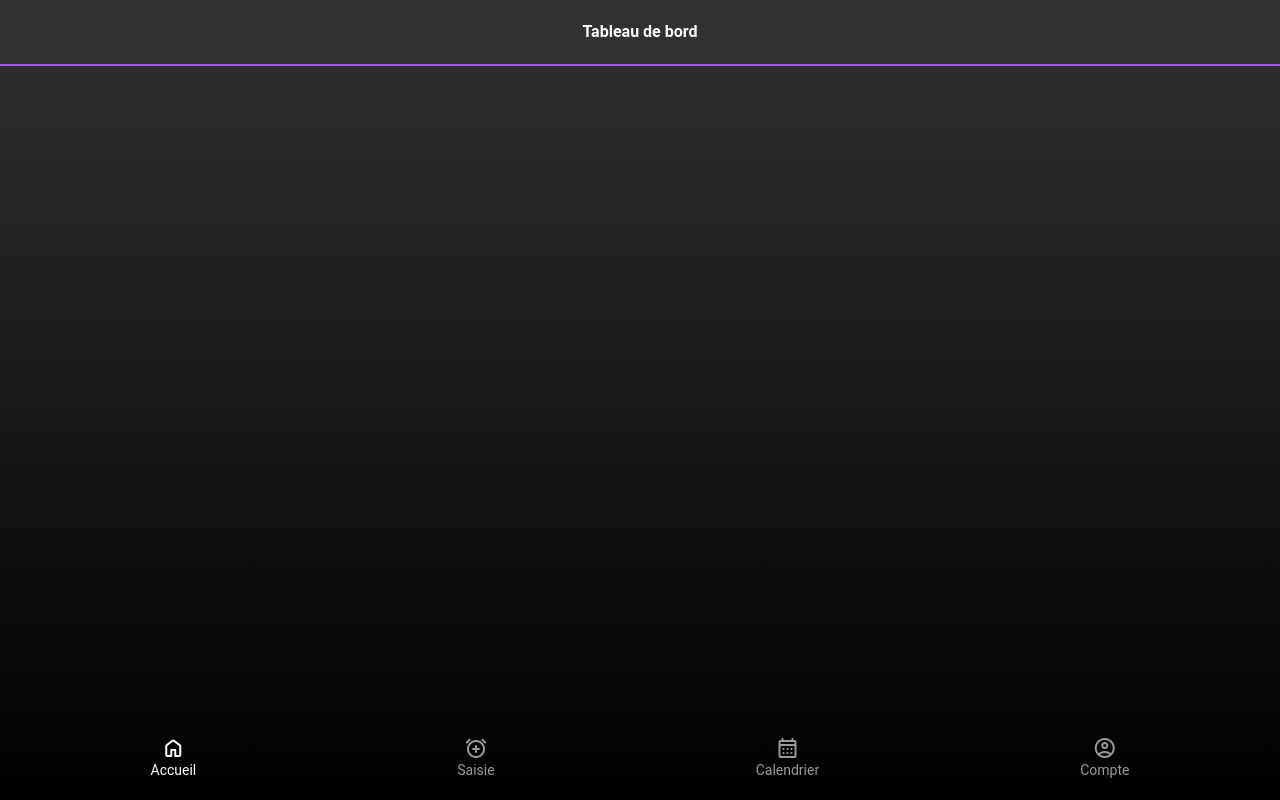
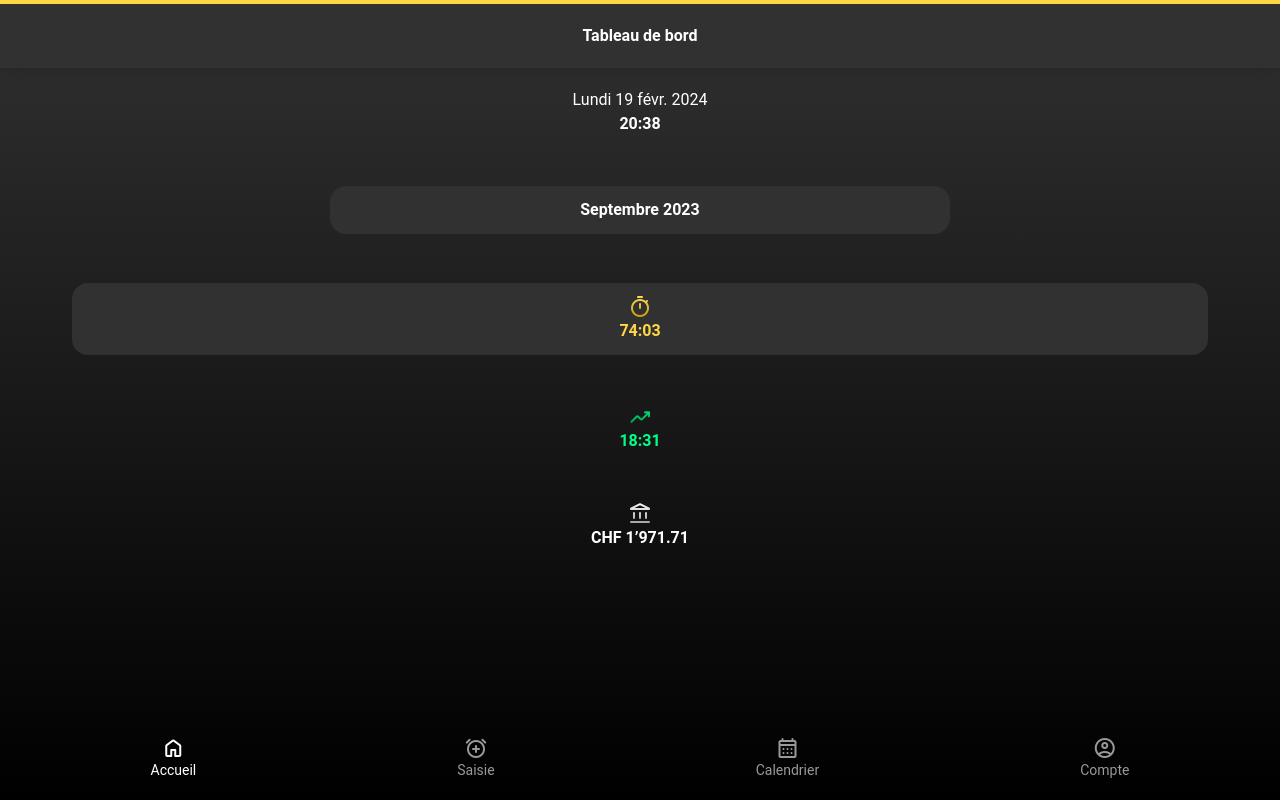
Before and after one commit to nicomeuwly/WageWizard, a Next.js app: page / in a window 1280 px wide. Built offline with nearby package versions, Linux system fonts and the light colour scheme.

Commit message:
begin home page

```diff
--- a/app/globalicon.css
+++ b/app/globalicon.css
@@ -3,3 +3,28 @@
 .material-symbols-rounded {
   font-variation-settings: "FILL" 0, "wght" 400, "GRAD" 0, "opsz" 24;
 }
+
+.green-symbol {
+  background: var(--green-gradient);
+  -webkit-background-clip: text;
+  background-clip: text;
+  -webkit-text-fill-color: transparent;
+}
+
+.red-symbol {
+  background: var(--red-gradient);
+  background-clip: text;
+  -webkit-text-fill-color: transparent;
+}
+
+.yellow-symbol {
+  background: var(--yellow-gradient);
+  background-clip: text;
+  -webkit-text-fill-color: transparent;
+}
+
+.silver-symbol {
+  background: var(--silver-gradient);
+  background-clip: text;
+  -webkit-text-fill-color: transparent;
+}
--- a/app/globals.css
+++ b/app/globals.css
@@ -4,20 +4,20 @@
 
 :root {
   /* Colors */
-  --bg-black: #000000;
-  --bg-gray: #313131;
+  --black: #000000;
+  --gray: #313131;
+  --gray-2: #454545;
   --text-primary: #ffffff;
   --text-secondary: #999999;
-  --yellow: #FFDC61;
+  --yellow: #FFD645;
   --red: #FF004D;
   --green: #00FF85;
-  --purple: #A35BFF;
   /* Gradients */
-  --bg-gradient: linear-gradient(#313131, #000000);
-  --yellow-gradient: linear-gradient(#FFDC61, #C79B00);
-  --red-gradient: linear-gradient(#FF004D, #860028);
-  --green-gradient: linear-gradient(#00FF85, #008243);
-  --purple-gradient: linear-gradient(#A35BFF, #430098);
+  --bg-gradient: -webkit-linear-gradient(#313131, #000000);
+  --yellow-gradient: -webkit-linear-gradient(#FFDC61, #C79B00);
+  --red-gradient: -webkit-linear-gradient(#FF004D, #860028);
+  --green-gradient: -webkit-linear-gradient(#00FF85, #008243);
+  --silver-gradient: -webkit-linear-gradient(#FFFFFF, #999999);
 }
 
 /* Base configuration */
--- a/app/page.tsx
+++ b/app/page.tsx
@@ -1,4 +1,5 @@
 import Header from "@/components/header";
+import Stats from "@/components/stats";
 
 export default function Home() {
   const leftButton = {
@@ -10,9 +11,31 @@ export default function Home() {
     link: ""
   };
 
+  const setDate = () => {
+    const date = new Date();
+    const dateString = date.toLocaleDateString('fr-FR', { weekday: "long", year: "numeric", month: "short", day: "numeric" });
+    const firstLetter = dateString.charAt(0).toUpperCase();
+    const remainingLetters = dateString.slice(1);
+    const newDateString = firstLetter + remainingLetters;
+    return newDateString;
+  }
+
+  const setTime = () => {
+    const date = new Date();
+    const timeString = date.toLocaleTimeString('fr-FR', { hour: '2-digit', minute: '2-digit' });
+    return timeString;
+  }
+
   return (
     <>
       <Header title="Tableau de bord" leftButton={leftButton} rightButton={rightButton} />
+      <div className="p-5 h-5/6">
+        <div>
+          <p className="text-center">{setDate()}</p>
+          <p className="font-semibold text-center">{setTime()}</p>
+        </div>
+        <Stats />
+      </div>
     </>
   );
 }
--- a/components/header.tsx
+++ b/components/header.tsx
@@ -8,7 +8,7 @@ export default function Header(props: { title: string, leftButton: { icon: strin
     props.rightButton.icon && props.rightButton.link ? displayRightButton = true : displayRightButton = false;
 
     return (
-        <header className="bg-bg-gray p-5 w-full border-b-2 border-purple flex flex-row">
+        <header className="bg-gray p-5 w-full border-t-4 border-yellow flex flex-row shadow-lg shadow-black/50">
             <Link href={props.leftButton.link} className={"text-left align-middle text-font-secondary " + (!displayLeftButton ? "pointer-events-none hidden" : "basis-[20%]")}><span className="material-symbols-rounded h-full align-middle">{props.leftButton.icon}</span></Link>
             <h1 className={"font-bold text-center align-middle " + (!displayLeftButton && !displayRightButton ? "w-full" : "basis-[60%]")}>{props.title}</h1>
             <Link href={props.rightButton.link} className={"text-right align-middle text-font-secondary " + (!displayRightButton ? "pointer-events-none hidden" : "basis-[20%]")}><span className="material-symbols-rounded h-full align-middle">{props.rightButton.icon}</span></Link>
--- /dev/null
+++ b/components/stats.tsx
@@ -0,0 +1,19 @@
+export default function Stats() {
+    return (
+        <div className="flex flex-col justify-evenly items-center h-5/6">
+            <h1 className="text-center font-bold bg-gray w-1/2 p-3 rounded-2xl">Septembre 2023</h1>
+            <div className="flex flex-col items-center bg-gray w-11/12 p-3 rounded-2xl">
+                <span className="material-symbols-rounded w-min text-6xl yellow-symbol">timer</span>
+                <p className="font-semibold text-yellow">74:03</p>
+            </div>
+            <div className="flex flex-col items-center">
+                <span className="material-symbols-rounded w-min text-6xl green-symbol">trending_up</span>
+                <p className="font-semibold text-green">18:31</p>
+            </div>
+            <div className="flex flex-col items-center">
+                <span className="material-symbols-rounded text-slate-50 w-min text-6xl silver-symbol">account_balance</span>
+                <p className="font-semibold">CHF 1’971.71</p>
+            </div>
+        </div>
+    );
+}
--- a/tailwind.config.ts
+++ b/tailwind.config.ts
@@ -14,19 +14,19 @@ const config: Config = {
           "conic-gradient(from 180deg at 50% 50%, var(--tw-gradient-stops))",
       },
       colors: {
-        "bg-black": "var(--bg-black)",
-        "bg-gray": "var(--bg-gray)",
+        "black": "var(--black)",
+        "gray": "var(--gray)",
+        "gray-2": "var(--gray-2)",
         "font-primary": "var(--text-primary)",
         "font-secondary": "var(--text-secondary)",
         "yellow": "var(--yellow)",
         "red": "var(--red)",
         "green": "var(--green)",
-        "purple": "var(--purple)",
         "bg-gradient": "var(--bg-gradient)",
         "yellow-gradient": "var(--yellow-gradient)",
         "red-gradient": "var(--red-gradient)",
         "green-gradient": "var(--green-gradient)",
-        "purple-gradient": "var(--purple-gradient)",
+        "silver-gradient": "var(--silver-gradient)",
       },
     },
   },
```
